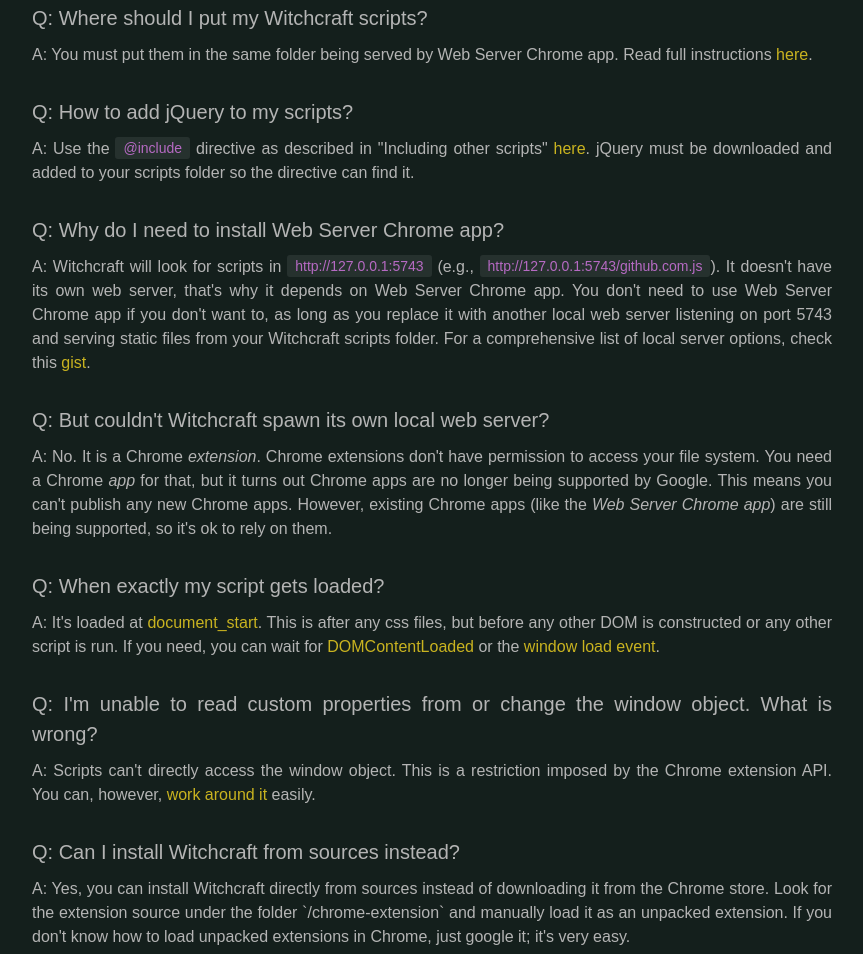
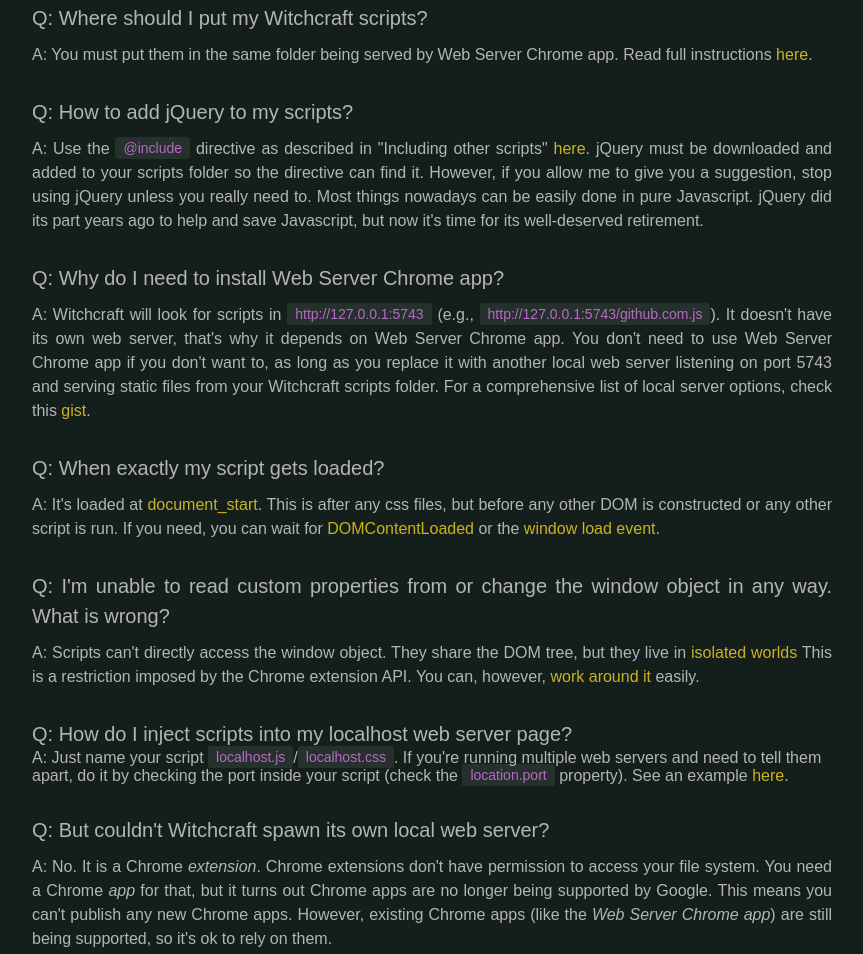
Before and after one commit to luciopaiva/witchcraft, a browser extension: page docs/faq.html in a window 1280 px wide. Shown: the part 304-1258 px from the top of the page, without its empty margins (208-1071 px from the left). Drawn offline with Linux system fonts and the light colour scheme.

Commit message:
Add FAQ about injecting a script into a localhost page

```diff
--- a/docs/faq.html
+++ b/docs/faq.html
@@ -33,35 +33,33 @@
         <h2>Frequently Asked Questions</h2>
 
         <p class="question">Q: Where should I put my Witchcraft scripts?</p>
-
         <p class="answer">A: You must put them in the same folder being served by Web Server Chrome app. Read full instructions <a
                 href="how-to-install.html" target="_blank">here</a>.</p>
 
         <p class="question">Q: How to add jQuery to my scripts?</p>
-
-        <p class="answer">A: Use the <span class="code">@include</span> directive as described in "Including other scripts" <a href="index.html#include-directive">here</a>. jQuery must be downloaded and added to your scripts folder so the directive can find it.</p>
+        <p class="answer">A: Use the <span class="code">@include</span> directive as described in "Including other scripts" <a href="index.html#include-directive">here</a>. jQuery must be downloaded and added to your scripts folder so the directive can find it. However, if you allow me to give you a suggestion, stop using jQuery unless you really need to. Most things nowadays can be easily done in pure Javascript. jQuery did its part years ago to help and save Javascript, but now it's time for its well-deserved retirement.</p>
 
         <p class="question">Q: Why do I need to install Web Server Chrome app?</p>
-
         <p class="answer">A: Witchcraft will look for scripts in <span class="code">http://127.0.0.1:5743</span> (e.g., <span class="code">http://127.0.0.1:5743/github.com.js</span>). It doesn't have its own web server, that's why it depends on Web Server Chrome app. You don't need to use Web Server Chrome app if you don't want to, as long as you replace it with another local web server listening on port 5743 and serving static files from your Witchcraft scripts folder. For a comprehensive list of local server options, check this <a href="//gist.github.com/willurd/5720255" target="_blank">gist</a>.</p>
 
-        <p class="question">Q: But couldn't Witchcraft spawn its own local web server?</p>
-
-        <p class="answer">A: No. It is a Chrome <i>extension</i>. Chrome extensions don't have permission to access your file system. You need a Chrome <i>app</i> for that, but it turns out Chrome apps are no longer being supported by Google. This means you can't publish any new Chrome apps. However, existing Chrome apps (like the <i>Web Server Chrome app</i>) are still being supported, so it's ok to rely on them.</p>
-
         <p class="question">Q: When exactly my script gets loaded?</p>
-
         <p class="answer">A: It's loaded at <a href="https://developer.chrome.com/extensions/content_scripts" target="_blank">document_start</a>. This is after any css files, but before any other DOM is constructed or any other script is run. If you need, you can wait for
             <a href="https://developer.mozilla.org/en-US/docs/Web/Events/DOMContentLoaded" target="_blank">DOMContentLoaded</a> or
             the <a href="https://developer.mozilla.org/en-US/docs/Web/Events/load" target="_blank">window load event</a>.</p>
 
-        <p class="question">Q: I'm unable to read custom properties from or change the window object. What is wrong?</p>
-
-        <p class="answer">A: Scripts can't directly access the window object. This is a restriction imposed by the Chrome extension API. You can, however,
+        <p class="question">Q: I'm unable to read custom properties from or change the window object in any way. What is wrong?</p>
+        <p class="answer">A: Scripts can't directly access the window object. They share the DOM tree, but they live in
+            <a href="https://www.youtube.com/watch?v=laLudeUmXHM">isolated worlds</a> This is a restriction imposed by the Chrome extension API. You can, however,
             <a href="https://stackoverflow.com/q/12395722/778272" target="_blank">work around it</a> easily.</p>
 
+        <p class="question">Q: How do I inject scripts into my localhost web server page?</p>
+        <div class="answer">A: Just name your script <span class="code">localhost.js</span>/<span class="code">localhost.css</span>. If you're running multiple web servers and need to tell them apart, do it by checking the port inside your script (check the <span class="code">location.port</span> property). See an example
+            <a href="https://github.com/luciopaiva/witchcraft/issues/18">here</a>.</div>
+
+        <p class="question">Q: But couldn't Witchcraft spawn its own local web server?</p>
+        <p class="answer">A: No. It is a Chrome <i>extension</i>. Chrome extensions don't have permission to access your file system. You need a Chrome <i>app</i> for that, but it turns out Chrome apps are no longer being supported by Google. This means you can't publish any new Chrome apps. However, existing Chrome apps (like the <i>Web Server Chrome app</i>) are still being supported, so it's ok to rely on them.</p>
+
         <p class="question">Q: Can I install Witchcraft from sources instead?</p>
-
         <p class="answer">A: Yes, you can install Witchcraft directly from sources instead of downloading it from the Chrome store. Look for the extension source under the folder `/chrome-extension` and manually load it as an unpacked extension. If you don't know how to load unpacked extensions in Chrome, just google it; it's very easy.</p>
 
     </article>
```
